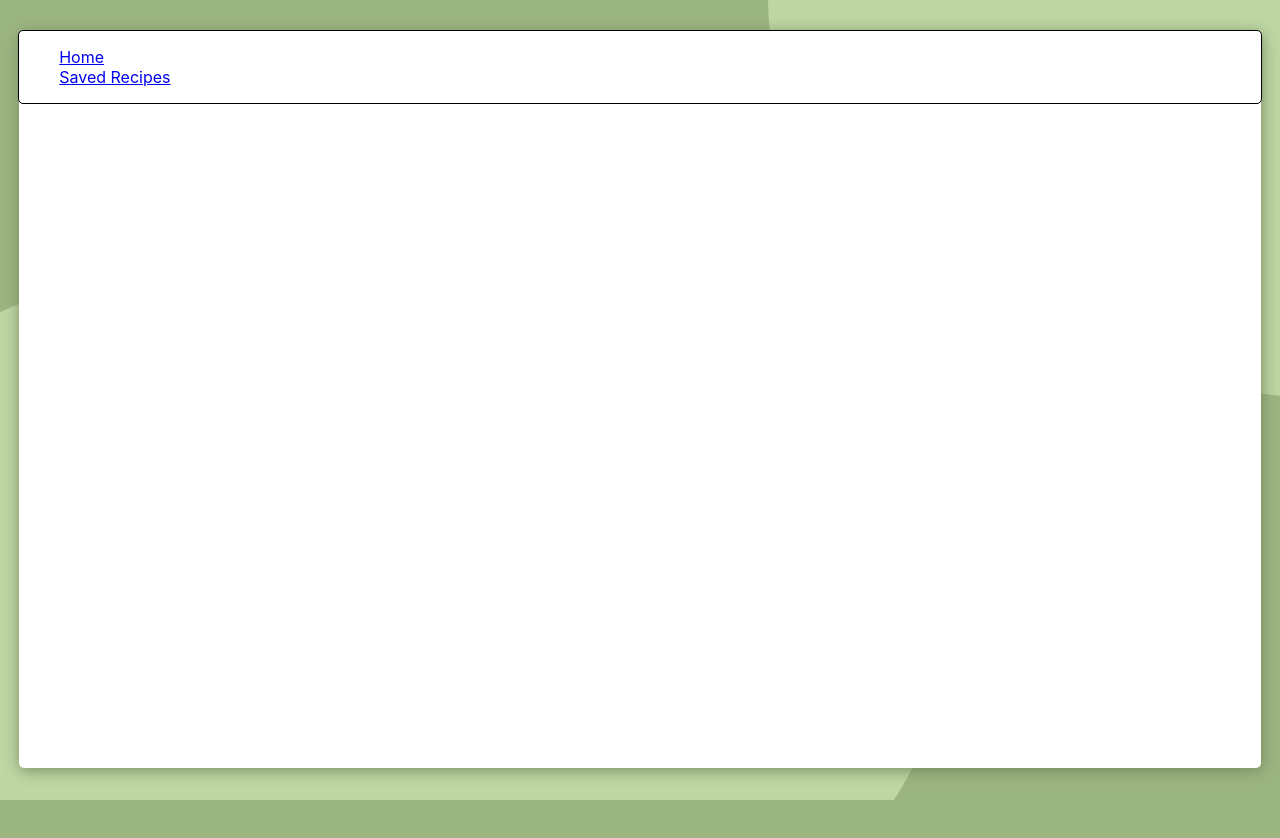
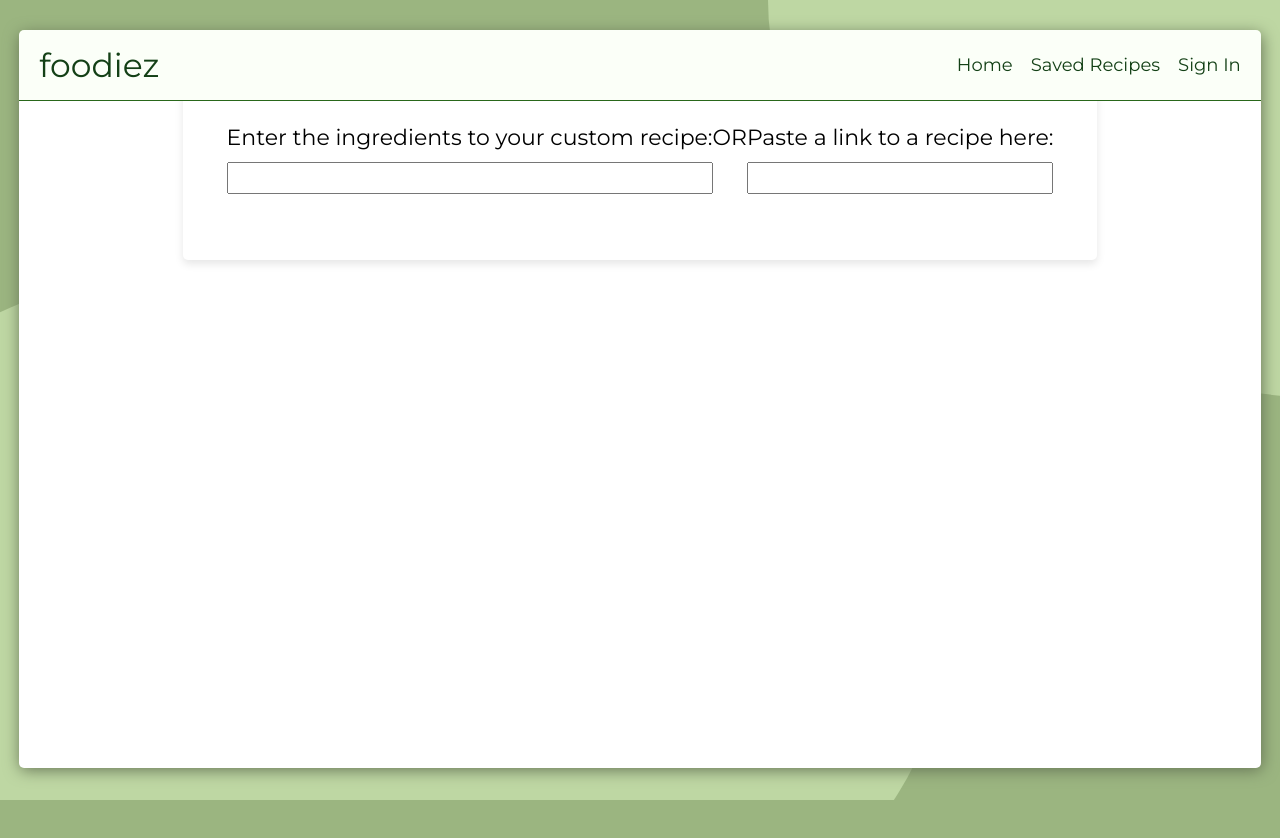
Before and after one commit to saachivar/Foodiez2.0, a React (Create React App) app in the folder foodiez2.0-frontend/: page / in a window 1280 px wide. Shown: the top 838 px of the page. Before the commit the page ends 816 px from the top, so only its background shows below. Built offline with nearby package versions, Linux system fonts and the light colour scheme.

Commit message:
starting home page

```diff
--- a/foodiez2.0-frontend/public/index.html
+++ b/foodiez2.0-frontend/public/index.html
@@ -12,6 +12,7 @@
     <link rel="apple-touch-icon" href="%PUBLIC_URL%/logo192.png" />
 
     <link rel="manifest" href="%PUBLIC_URL%/manifest.json" />
+    <link href='https://fonts.googleapis.com/css?family=Montserrat' rel='stylesheet'>
 
     <title>Foodiez 2.0</title>
   </head>
--- a/foodiez2.0-frontend/src/Components/NavBar.js
+++ b/foodiez2.0-frontend/src/Components/NavBar.js
@@ -5,14 +5,22 @@ import '../css/NavBar.css'
 
 const Navbar = () => {
   return (
-    <div className='nav-container'>
-        <nav className="navbar">
-        <ul>
-            <li><Link to="/">Home</Link></li>
-            <li><Link to="/saved-recipes">Saved Recipes</Link></li>
-            {/* Add more links as needed */}
+    <div className="nav-container">
+      <nav className="navbar">
+        <div className="navbar-brand">foodiez</div>
+        <ul className="navbar-nav">
+          <li className="nav-item">
+            <Link to="/" className="nav-link">Home</Link>
+          </li>
+          <li className="nav-item">
+            <Link to="/saved-recipes" className="nav-link">Saved Recipes</Link>
+          </li>
+          <li className="nav-item">
+            <Link to="/sign-in" className="nav-link">Sign In</Link>
+          </li>
+          {/* Add more links as needed */}
         </ul>
-        </nav>
+      </nav>
     </div>
   );
 };
--- a/foodiez2.0-frontend/src/Home.js
+++ b/foodiez2.0-frontend/src/Home.js
@@ -1,21 +1,37 @@
 import { Link } from 'react-router-dom';
 import NavBar from './Components/NavBar';
+import './css/Home.css'
 
 
 export default function Home() {
 
   return (
-        <div className='Home'>
+        <div>
         <NavBar />
-          <div className='Intro'>
-            <div className='Welcome'>
+          <div className='home-container'>
+            <div className='home'>
+              <div className='top-half'>
+                <div className='enter-ing'>
+                  <form className='enter-ing-form'>
+                    <div className="form-group">
+                      <label>Enter the ingredients to your custom recipe:</label>
+                      <input type="text" />
+                    </div>
+                  </form>
+                </div>
+                <div className='or'>
+                  OR
+                </div>
+                <div className='paste-link'>
+                  <form>
+                    <div className="form-group">
+                      <label>Paste a link to a recipe here:</label>
+                      <input type="text" />
+                    </div>
+                  </form>
+                </div>
+              </div>
             </div>
-            <div className='Desc'>
-            </div>
-          </div>
-          <div className='Disclaimer'>
-            <p>
-            </p>
           </div>
         </div>
 
--- a/foodiez2.0-frontend/src/css/Background.css
+++ b/foodiez2.0-frontend/src/css/Background.css
@@ -50,7 +50,7 @@
     z-index: 4; /* Higher z-index to overlap other shapes */
     background-color: white;
     filter: drop-shadow(
-      1px 2px 8px #748561
+      1px 2px 8px #647254
     );
     border-radius: 5px;
   }
--- /dev/null
+++ b/foodiez2.0-frontend/src/css/Home.css
@@ -0,0 +1,40 @@
+/* CenteredDiv.css */
+.home-container {
+  display: flex;
+  justify-content: center;
+  height: 100vh; /* Full viewport height */
+  align-items: flex-start; /* Align items to the top */
+}
+
+.home {
+  padding: 2em;
+  top: 30px;
+  border-radius: 5px;
+  box-shadow: 0 4px 8px rgba(0, 0, 0, 0.1);
+}
+
+.top-half {
+    justify-content: space-evenly;
+    display: flex;
+}
+
+.enter-ing-form {
+    display: inline-block;
+}
+
+.form-group {
+    margin-bottom: 1em;
+  }
+
+  label {
+    display: block;
+    margin-bottom: 0.5em;
+  }
+
+  input {
+    display: block;
+    margin-top: 0.5em;
+    width: 100%;
+    padding: 0.5em;
+    box-sizing: border-box;
+  }
--- a/foodiez2.0-frontend/src/css/NavBar.css
+++ b/foodiez2.0-frontend/src/css/NavBar.css
@@ -4,7 +4,7 @@
     justify-content: center;
     align-items: center;
     width: 100%;
-    height: 100vh; /* Full viewport height */
+    height: 10vh; /* Full viewport height */
     align-items: flex-start; /* Align items to the top */
 }
 .navbar {
@@ -12,7 +12,7 @@
     justify-content: space-between;
     align-items: center;
     background-color: white;
-    color: #fff;
+    color: #134016;
     width: 97%;
     display: flex;
     justify-content: space-between;
@@ -20,12 +20,16 @@
     position: fixed;
     top: 30px;
     z-index: 1;
-    border-radius: 5px;
-    border:.5px solid black
+    border-radius: 5px 5px 0px 0px;
+    border-bottom: 1px solid #29671A ;
+    background-color: #FBFFF8;
+    padding-top: 15px;
+    padding-bottom: 15px;
   }
 
   .navbar-brand {
     font-size: 1.5em;
+    margin-left: 20px
   }
 
   .navbar-nav {
@@ -33,6 +37,9 @@
     display: flex;
     margin: 0;
     padding: 0;
+    margin-right: 20px;
+    font-size: 18px;
+    font: Montserrat;
   }
 
   .nav-item {
@@ -40,7 +47,7 @@
   }
 
   .nav-link {
-    color: #fff;
+    color: #134016;
     text-decoration: none;
   }
 
--- a/foodiez2.0-frontend/src/css/index.css
+++ b/foodiez2.0-frontend/src/css/index.css
@@ -1,8 +1,6 @@
 body {
   margin: 0;
-  font-family: -apple-system, BlinkMacSystemFont, 'Segoe UI', 'Roboto', 'Oxygen',
-    'Ubuntu', 'Cantarell', 'Fira Sans', 'Droid Sans', 'Helvetica Neue',
-    sans-serif;
+  font-family: 'Montserrat';font-size: 22px;
   -webkit-font-smoothing: antialiased;
   -moz-osx-font-smoothing: grayscale;
   background-color: #9BB580;
```
Also changed, not shown: foodiez2.0-frontend/src/images/Picture1.png (added).
